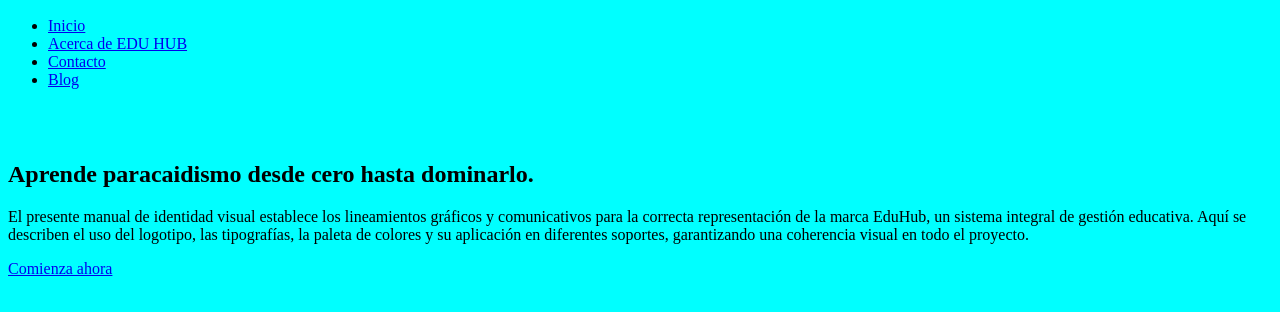
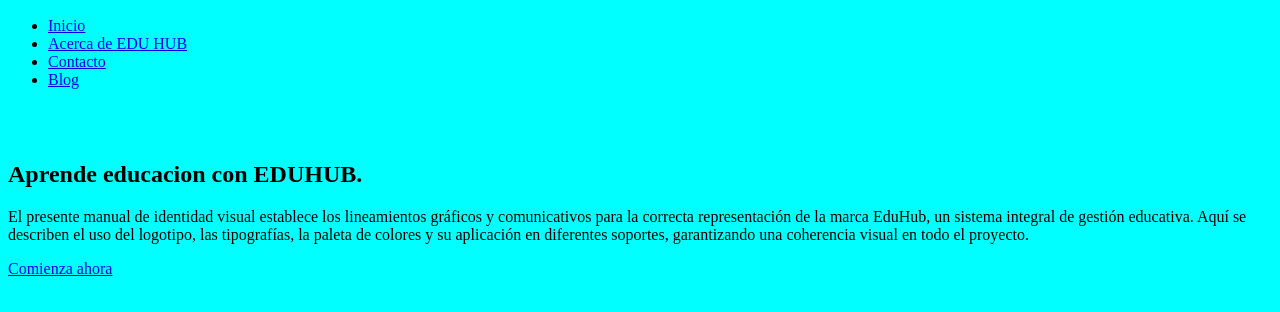
Before and after one commit to jamesdavilavilla/EDUHUB, a plain HTML site: page index.html in a window 1280 px wide. Shown: the part 462-774 px from the top of the page. Drawn offline with Linux system fonts and the light colour scheme.

Commit message:
Se cambio el texto

```diff
--- a/index.html
+++ b/index.html
@@ -41,7 +41,7 @@
         </nav>
 
         <section class="hero__container container">
-            <h1 class="hero__title">Aprende paracaidismo desde cero hasta dominarlo.</h1>
+            <h1 class="hero__title">Aprende educacion con EDUHUB.</h1>
             <p class="hero__paragraph">El presente manual de identidad visual establece los lineamientos gráficos y comunicativos para la correcta representación de la marca EduHub, un sistema integral de gestión educativa. Aquí se describen el uso del logotipo, las tipografías, la paleta de colores y su aplicación en diferentes soportes, garantizando una coherencia visual en todo el proyecto.</p>
             <a href="#" class="cta">Comienza ahora</a>
             </section>
```
